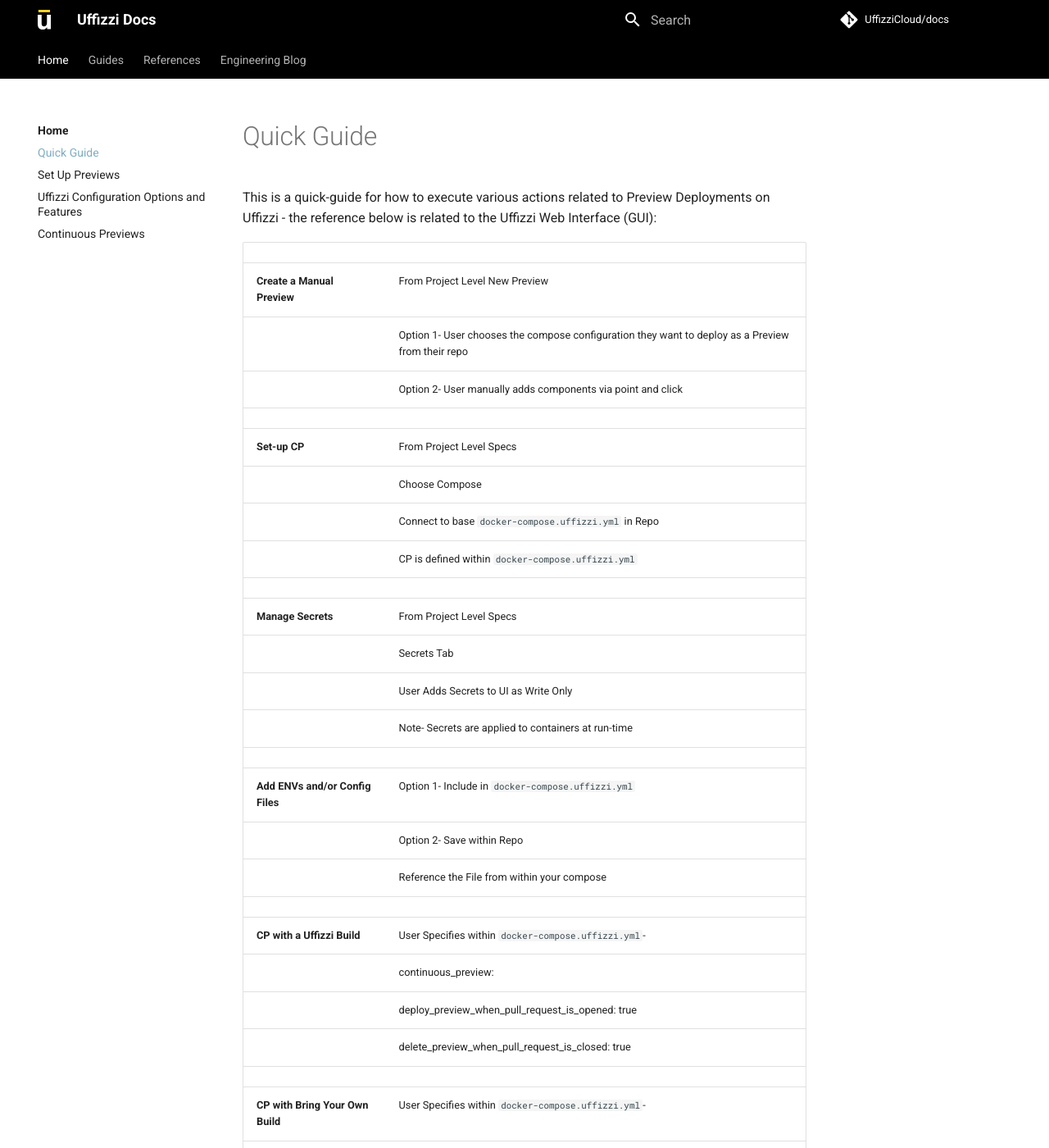
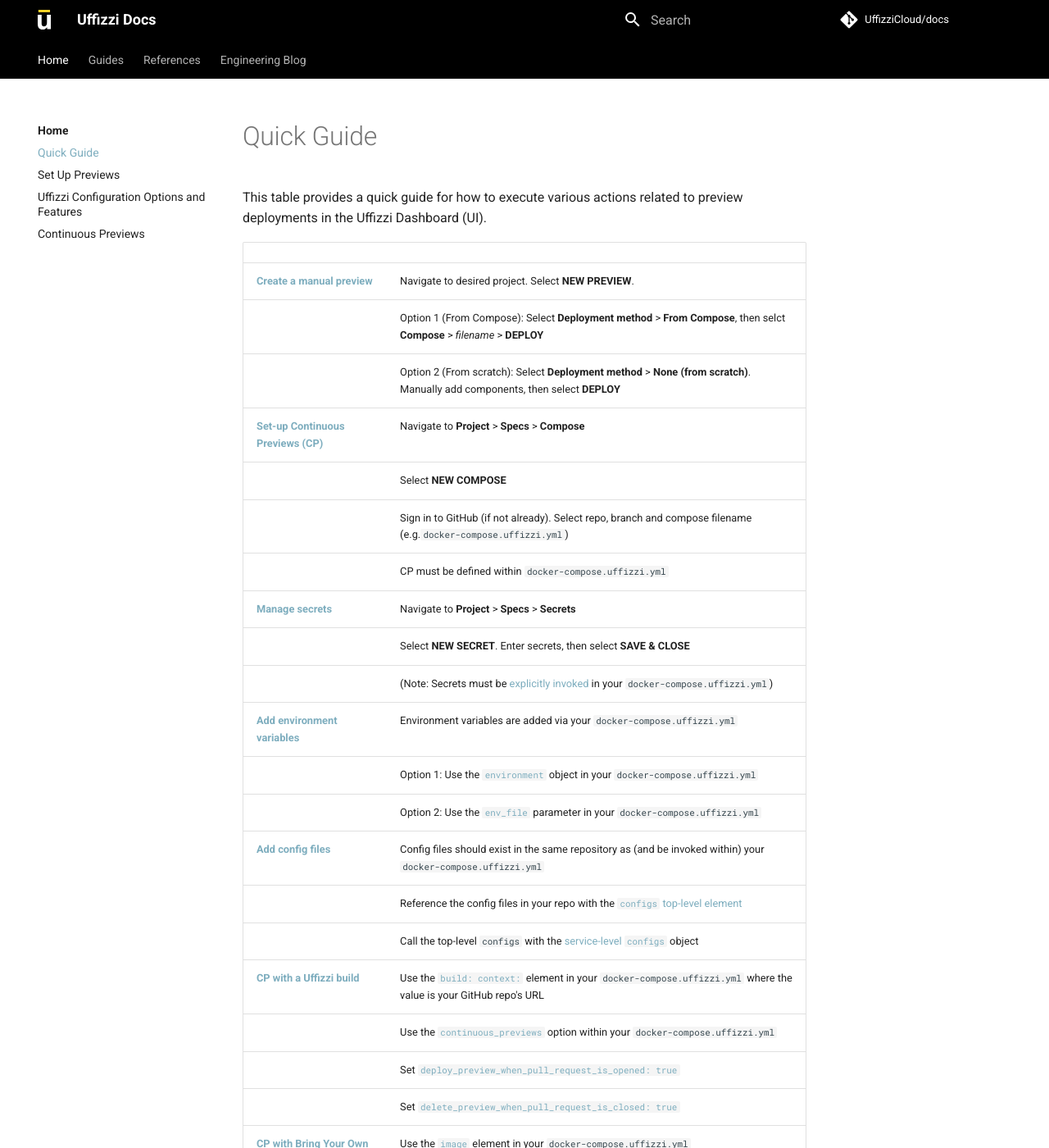
Before and after one commit to UffizziCloud/docs, an MkDocs documentation site: the page built from docs/quick-guide.md, in a window 1280 px wide and 1400 px high. Shown: the whole window at 82% size. Built offline with MkDocs 1.6.1 and Material for MkDocs 9.7.7, drawn with Linux system fonts in a browser that asks for light colours; comment, search, counter and statistics services are not loaded; some of the changed text lies outside the part shown.

Commit message:
updates to quick-guide table

```diff
--- a/docs/quick-guide.md
+++ b/docs/quick-guide.md
@@ -1,36 +1,32 @@
-This is a quick-guide for how to execute various actions related to Preview Deployments on Uffizzi - the reference below is related to the Uffizzi Web Interface (GUI):
+This table provides a quick guide for how to execute various actions related to preview deployments in the Uffizzi Dashboard (UI).
 
 |                              |                                                                                   |
 |------------------------------|-----------------------------------------------------------------------------------|
-| **Create a Manual Preview**      | From Project Level New Preview                                                    |
-|                              | Option 1- User chooses the compose configuration they want to deploy as a Preview from their repo |
-|                              | Option 2- User manually adds components via point and click                       |
-|                              |                                                                                   |
-| **Set-up CP**                    | From Project Level Specs                                                          |
-|                              | Choose Compose                                                                    |
-|                              | Connect to base `docker-compose.uffizzi.yml` in Repo                              |
-|                              | CP is defined within `docker-compose.uffizzi.yml`                                 |
-|                              |                                                                                   |
-| **Manage Secrets**               | From Project Level Specs                                                          |
-|                              | Secrets Tab                                                                       |
-|                              | User Adds Secrets to UI as Write Only                                             |
-|                              | Note- Secrets are applied to containers at run-time                               |
-|                              |                                                                                   |
-| **Add ENVs and/or Config Files** | Option 1- Include in `docker-compose.uffizzi.yml`                                 |
-|                              | Option 2- Save within Repo                                                        |
-|                              | Reference the File from within your compose                                       |
-|                              |                                                                                   |
-| **CP with a Uffizzi Build**      | User Specifies within `docker-compose.uffizzi.yml`-                               |
-|                              | continuous_preview:                                                               |
-|                              |   deploy_preview_when_pull_request_is_opened: true                                |
-|                              |   delete_preview_when_pull_request_is_closed: true                                |
-|                              |                                                                                   |
-| **CP with Bring Your Own Build** | User Specifies within `docker-compose.uffizzi.yml`-                               |
-|                              | Tag must = uffizzi_request_*                                                    |
-|                              | continuous_preview:                                                               |
-|                              |   deploy_preview_when_image_tag_is_created: true                                  |
-|                              |   delete_preview_after: Xh                                                        |
-|                              |                                                                                   |
-| **Share Preview URL**            | User Specifies within `docker-compose.uffizzi.yml`-                               |
-|                              | continuous_preview:        |
-|                              |  share_to_service: true (i.e. Github, Jira, Slack...) |
+| **[Create a manual preview](set-up-previews.md)**  | Navigate to desired project. Select **NEW PREVIEW**.                                                    |
+|                              | Option 1 (From Compose): Select **Deployment method** > **From Compose**, then selct **Compose** > *filename* > **DEPLOY** |
+|                              | Option 2 (From scratch): Select **Deployment method** > **None (from scratch)**. Manually add components, then select **DEPLOY**                      |
+| **[Set-up Continuous Previews (CP)](set-up-previews.md#using-compose)**                | Navigate to **Project** > **Specs** > **Compose**                                                         |
+|                              | Select **NEW COMPOSE**                                                                    |
+|                              | Sign in to GitHub (if not already). Select repo, branch and compose filename (e.g.`docker-compose.uffizzi.yml`)                              |
+|                              | CP must be defined within `docker-compose.uffizzi.yml`                                 |
+| **[Manage secrets](guides/secrets.md)**           | Navigate to **Project** > **Specs** > **Secrets**                                                          |
+|                              | Select **NEW SECRET**. Enter secrets, then select **SAVE & CLOSE**                                                                        |
+|                              | (Note: Secrets must be [explicitly invoked](references/compose-spec.md#secrets)  in your `docker-compose.uffizzi.yml`)                             |
+| **[Add environment variables](guides/environment-variables.md)** | Environment variables are added via your `docker-compose.uffizzi.yml`                               |
+|                              | Option 1: Use the [`environment`](references/compose-spec.md#environment) object in your `docker-compose.uffizzi.yml`                                                        |
+|                              | Option 2: Use the [`env_file`](references/compose-spec.md#env_file) parameter in your `docker-compose.uffizzi.yml`                                          |
+| **[Add config files](references/compose-spec.md#configs)** | Config files should exist in the same repository as (and be invoked within) your `docker-compose.uffizzi.yml`                         |
+|                              | Reference the config files in your repo with the [`configs` top-level element](references/compose-spec.md#configs-configuration-reference)                                                       |
+|                              | Call the top-level `configs` with the [service-level `configs`](references/compose-spec.md#configs) object                                        |
+| **[CP with a Uffizzi build](guides/git-integrations.md)**  | Use the [`build: context:`](references/compose-spec.md#build) element in your `docker-compose.uffizzi.yml` where the value is your GitHub repo's URL                                |
+|                              | Use the [`continuous_previews`](references/compose-spec.md#continuous_previews) option within your `docker-compose.uffizzi.yml`                                                           |
+|                              | Set [`deploy_preview_when_pull_request_is_opened: true`](references/compose-spec.md#deploy_preview_when_pull_request_is_opened)                                |
+|                              | Set [`delete_preview_when_pull_request_is_closed: true`](references/compose-spec.md#delete_preview_when_pull_request_is_closed)                                |
+| **[CP with Bring Your Own Build](guides/container-registry-integrations.md)** | Use the [`image`](references/compose-spec.md#image) element in your `docker-compose.uffizzi.yml`                             |
+|                              | Configure your build system to tag images built from new pull requests with `uffizzi_request_#`, where `#` is the pull request number.                                                      |
+|                              | Use the [`continuous_previews`](references/compose-spec.md#continuous_previews) option within your `docker-compose.uffizzi.yml`                                                           |
+|                              | Set [`deploy_preview_when_new_image_is_created: true`](references/compose-spec.md#deploy_preview_when_new_image_is_created)                                |
+|                              | Set [`delete_preview_after: 24h`](references/compose-spec.md#delete_preview_when_after)                                |
+| **Share preview URL**        | Share the preview URL to various third-party platforms                              |
+|                              | Use the [`continuous_previews`](references/compose-spec.md#continuous_previews) option within your `docker-compose.uffizzi.yml`        |
+|                              | Set [`share_to_[service]: true`](references/compose-spec.md#deploy_preview_when_new_image_is_created)(i.e., GitHub, Jira, Slack, etc.)                                |
```
Also changed, not shown: docs/guides/uffizzi-overview.md (+2 -2 lines).
